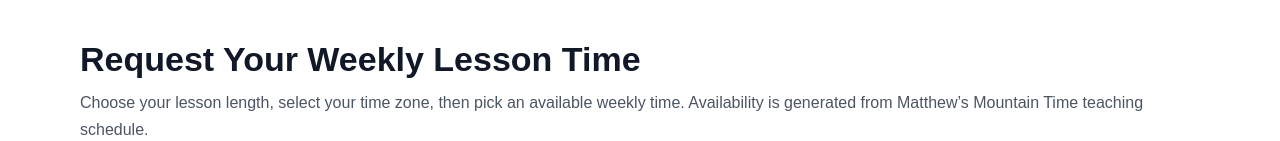
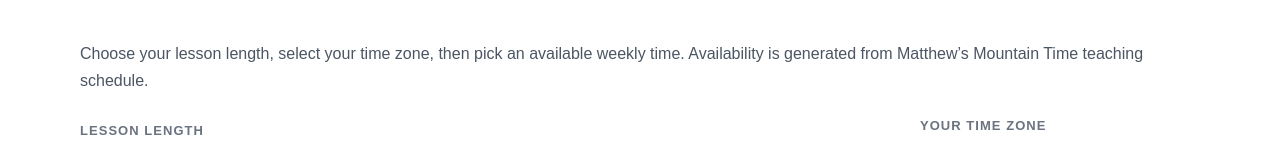
Before and after one commit to Matthew-Shill/musikkii-availability, a website: page public/index.html in a window 1280 px wide. Shown: the top 141 px of the page. Drawn offline with Linux system fonts and the light colour scheme; no server answers.

Commit message:
Update index.html

```diff
--- a/public/index.html
+++ b/public/index.html
@@ -326,7 +326,6 @@
 
 <section id="schedule-request" class="lesson-request-app">
   <div class="app-header">
-    <h2>Request Your Weekly Lesson Time</h2>
     <p>
       Choose your lesson length, select your time zone, then pick an available weekly time.
       Availability is generated from Matthew’s Mountain Time teaching schedule.
```
